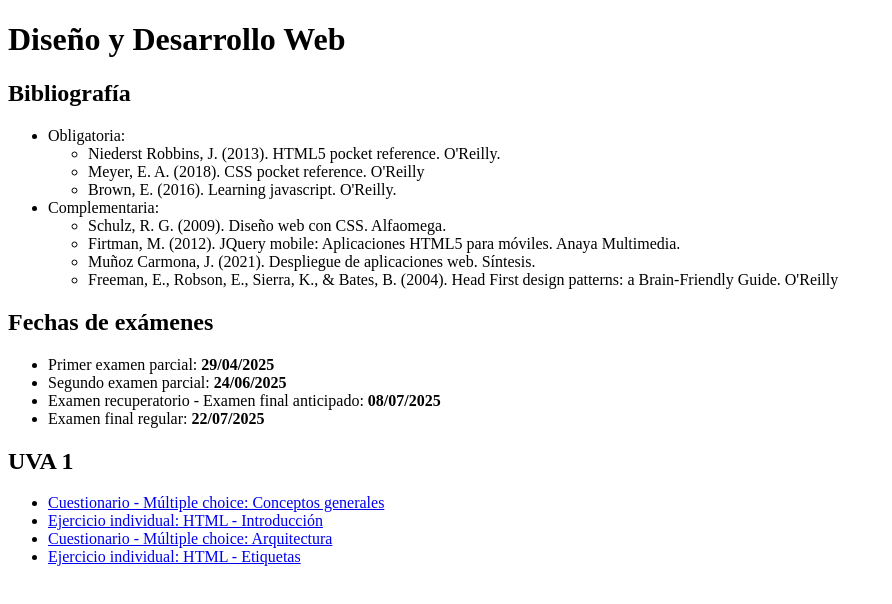
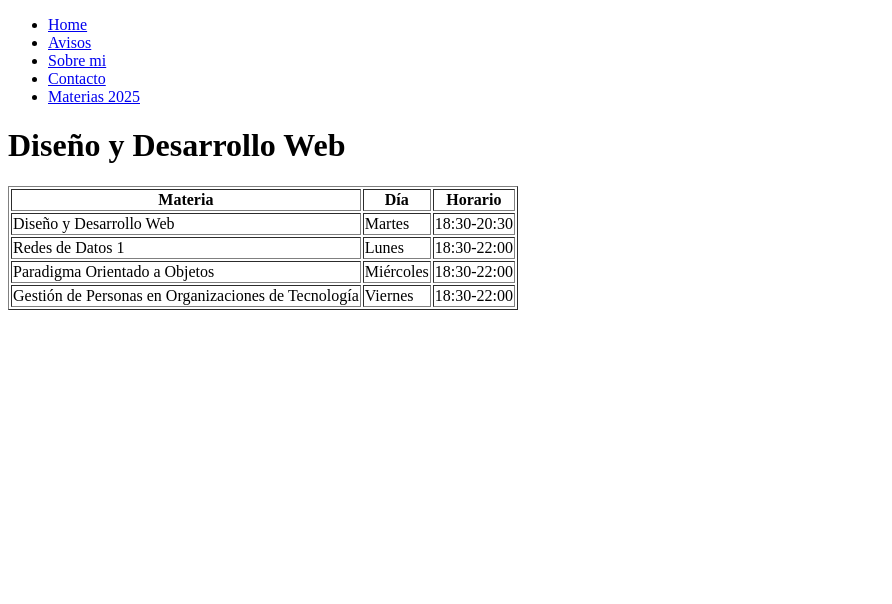
Before and after one commit to facusole/desarrollo-web-uade, a plain HTML site: page index.html in a window 1280 px wide. Shown: the whole page, without its empty margins (0-892 px from the left). Drawn offline with Linux system fonts and the light colour scheme.

Commit message:
ejercicion individual obligatorio - Ejercicio integrador

```diff
--- a/index.html
+++ b/index.html
@@ -6,80 +6,48 @@
     <title>Diseño y Desarrollo Web - Facundo Solé</title>
   </head>
   <body>
+    <header>
+      <ul>
+        <li><a href="index.html">Home</a></li>
+        <li><a href="avisos.html">Avisos</a></li>
+        <li><a href="sobre-mi.html">Sobre mi</a></li>
+        <li><a href="contacto.html">Contacto</a></li>
+        <li><a href="materias-2025.html">Materias 2025</a></li>
+      </ul>
+    </header>
     <main>
       <h1>Diseño y Desarrollo Web</h1>
-      <section>
-        <h2>Bibliografía</h2>
-        <ul>
-          <li>
-            Obligatoria:
-            <ul>
-              <li>
-                Niederst Robbins, J. (2013). HTML5 pocket reference. O'Reilly.
-              </li>
-              <li>Meyer, E. A. (2018). CSS pocket reference. O'Reilly</li>
-              <li>Brown, E. (2016). Learning javascript. O'Reilly.</li>
-            </ul>
-          </li>
-          <li>
-            Complementaria:
-            <ul>
-              <li>Schulz, R. G. (2009). Diseño web con CSS. Alfaomega.</li>
-              <li>
-                Firtman, M. (2012). JQuery mobile: Aplicaciones HTML5 para
-                móviles. Anaya Multimedia.
-              </li>
-              <li>
-                Muñoz Carmona, J. (2021). Despliegue de aplicaciones web.
-                Síntesis.
-              </li>
-              <li>
-                Freeman, E., Robson, E., Sierra, K., & Bates, B. (2004). Head
-                First design patterns: a Brain-Friendly Guide. O'Reilly
-              </li>
-            </ul>
-          </li>
-        </ul>
-      </section>
-      <section>
-        <h2>Fechas de exámenes</h2>
-        <ul>
-          <li>Primer examen parcial: <b>29/04/2025</b></li>
-          <li>Segundo examen parcial: <b>24/06/2025</b></li>
-          <li>
-            Examen recuperatorio - Examen final anticipado: <b>08/07/2025</b>
-          </li>
-          <li>Examen final regular: <b>22/07/2025</b></li>
-        </ul>
-      </section>
-      <section>
-        <h2>UVA 1</h2>
-        <ul>
-          <li>
-            <a
-              href="https://virtualbsp.uade.edu.ar/d2l/le/content/43347/viewContent/571984/View" target="_blank"
-              >Cuestionario - Múltiple choice: Conceptos generales</a
-            >
-          </li>
-          <li>
-            <a href="https://facusole.github.io/desarrollo-web-uade/about-me" target="_blank"
-              >Ejercicio individual: HTML - Introducción</a
-            >
-          </li>
-          <li>
-            <a
-              href="https://virtualbsp.uade.edu.ar/d2l/le/content/43347/viewContent/571989/View" target="_blank"
-              >Cuestionario - Múltiple choice: Arquitectura</a
-            >
-          </li>
-          <li>
-            <a
-              href="https://virtualbsp.uade.edu.ar/d2l/le/content/43347/viewContent/571987/View" target="_blank"
-              >Ejercicio individual: HTML - Etiquetas
-            </a>
-          </li>
-        </ul>
-      </section>
+      <table border="1">
+        <thead>
+          <tr>
+            <th>Materia</th>
+            <th>Día</th>
+            <th>Horario</th>
+          </tr>
+        </thead>
+        <tbody>
+          <tr>
+            <td>Diseño y Desarrollo Web</td>
+            <td>Martes</td>
+            <td>18:30-20:30</td>
+          </tr>
+          <tr>
+            <td>Redes de Datos 1</td>
+            <td>Lunes</td>
+            <td>18:30-22:00</td>
+          </tr>
+          <tr>
+            <td>Paradigma Orientado a Objetos</td>
+            <td>Miércoles</td>
+            <td>18:30-22:00</td>
+          </tr>
+          <tr>
+            <td>Gestión de Personas en Organizaciones de Tecnología</td>
+            <td>Viernes</td>
+            <td>18:30-22:00</td>
+          </tr>
+        </tbody>
+      </table>
     </main>
   </body>
 </html>
```
Also changed, not shown: avisos.html (added, +58 -0 lines), contacto.html (added, +27 -0 lines), materias-2025.html (added, +57 -0 lines), sobre-mi.html (renamed from about-me.html, +9 -0 lines).
